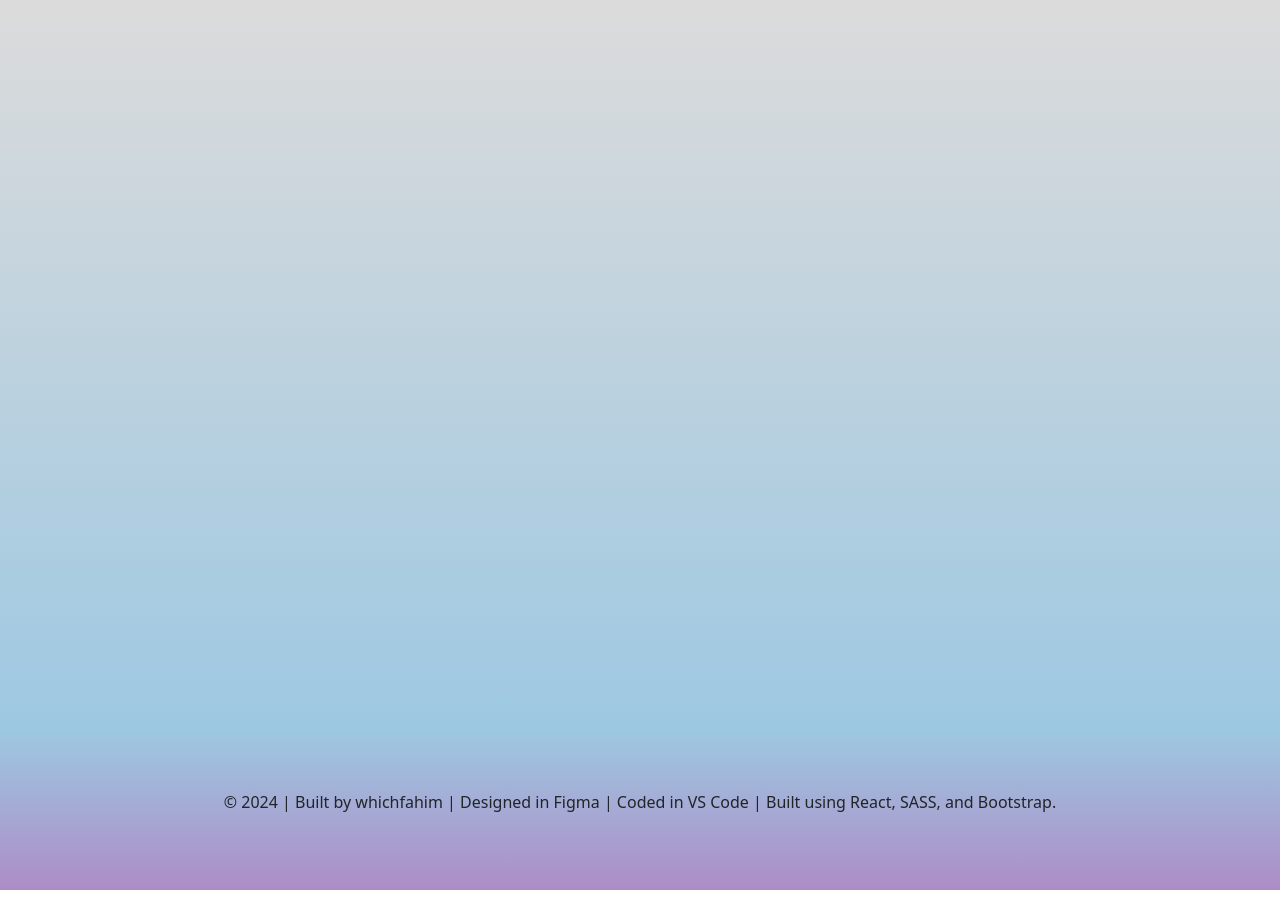
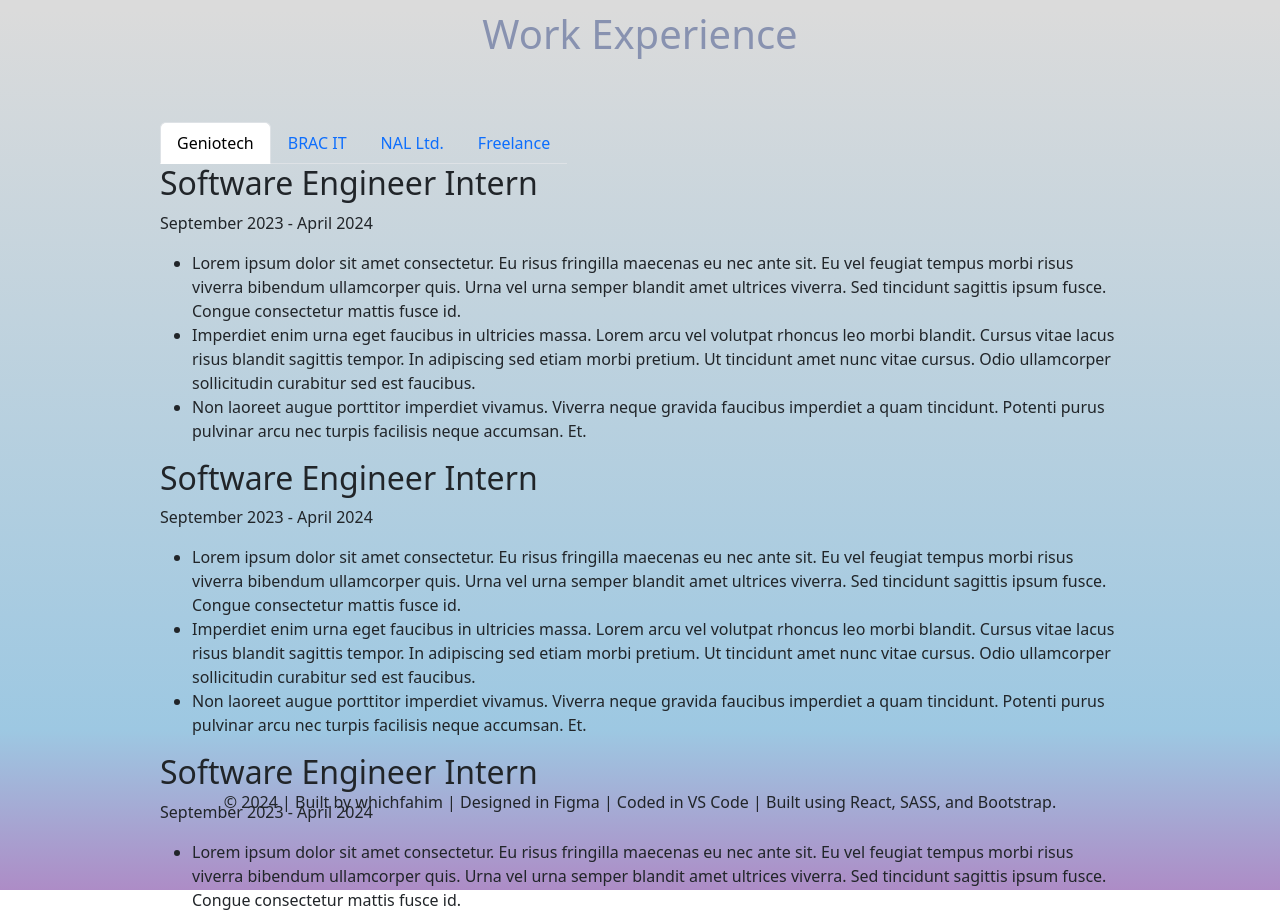
Before and after one commit to whichfahim/personal-portfolio, a React (Vite) app: page / in a window 1280 px wide. Shown: the part 2140-3056 px from the top of the page. Before the commit the page ends 3030 px from the top, so only its background shows below. Built offline with nearby package versions, Linux system fonts and the light colour scheme.

Commit message:
main | nav tabs working

```diff
--- a/src/components/Experience.jsx
+++ b/src/components/Experience.jsx
@@ -1,7 +1,194 @@
 import "../styles/Experience.scss";
 
 function Experience() {
-  return <section className="section-experience"></section>;
+  return (
+    <section className="section-experience">
+      <h1 className="u-heading-secondary">Work Experience</h1>
+
+      <div className="nav-tabs-container">
+        <ul class="nav nav-tabs" id="myTab" role="tablist">
+          <li class="nav-item" role="presentation">
+            <button
+              class="nav-link active"
+              id="geniotech-tab"
+              data-bs-toggle="tab"
+              data-bs-target="#geniotech"
+              type="button"
+              role="tab"
+              aria-controls="geniotech"
+              aria-selected="true"
+            >
+              Geniotech
+            </button>
+          </li>
+          <li class="nav-item" role="presentation">
+            <button
+              class="nav-link"
+              id="BRAC-IT-tab"
+              data-bs-toggle="tab"
+              data-bs-target="#BRAC-IT"
+              type="button"
+              role="tab"
+              aria-controls="BRAC-IT"
+              aria-selected="false"
+            >
+              BRAC IT
+            </button>
+          </li>
+          <li class="nav-item" role="presentation">
+            <button
+              class="nav-link"
+              id="NAL-tab"
+              data-bs-toggle="tab"
+              data-bs-target="#NAL"
+              type="button"
+              role="tab"
+              aria-controls="NAL"
+              aria-selected="false"
+            >
+              NAL Ltd.
+            </button>
+          </li>
+          <li class="nav-item" role="presentation">
+            <button
+              class="nav-link"
+              id="freelance-tab"
+              data-bs-toggle="tab"
+              data-bs-target="#freelance"
+              type="button"
+              role="tab"
+              aria-controls="freelance"
+              aria-selected="false"
+            >
+              Freelance
+            </button>
+          </li>
+        </ul>
+        <div class="tab-content" id="myTabContent">
+          <div
+            class="tab-pane fade show active"
+            id="geniotech"
+            role="tabpanel"
+            aria-labelledby="geniotech-tab"
+          >
+            <h2>Software Engineer Intern</h2>
+            <p>September 2023 - April 2024</p>
+            <ul>
+              <li>
+                Lorem ipsum dolor sit amet consectetur. Eu risus fringilla
+                maecenas eu nec ante sit. Eu vel feugiat tempus morbi risus
+                viverra bibendum ullamcorper quis. Urna vel urna semper blandit
+                amet ultrices viverra. Sed tincidunt sagittis ipsum fusce.
+                Congue consectetur mattis fusce id.
+              </li>
+              <li>
+                Imperdiet enim urna eget faucibus in ultricies massa. Lorem arcu
+                vel volutpat rhoncus leo morbi blandit. Cursus vitae lacus risus
+                blandit sagittis tempor. In adipiscing sed etiam morbi pretium.
+                Ut tincidunt amet nunc vitae cursus. Odio ullamcorper
+                sollicitudin curabitur sed est faucibus.
+              </li>
+              <li>
+                Non laoreet augue porttitor imperdiet vivamus. Viverra neque
+                gravida faucibus imperdiet a quam tincidunt. Potenti purus
+                pulvinar arcu nec turpis facilisis neque accumsan. Et.
+              </li>
+            </ul>
+          </div>
+          <div
+            class="tab-pane fade show active"
+            id="BRAC-IT"
+            role="tabpanel"
+            aria-labelledby="BRAC-IT-tab"
+          >
+            <h2>Software Engineer Intern</h2>
+            <p>September 2023 - April 2024</p>
+            <ul>
+              <li>
+                Lorem ipsum dolor sit amet consectetur. Eu risus fringilla
+                maecenas eu nec ante sit. Eu vel feugiat tempus morbi risus
+                viverra bibendum ullamcorper quis. Urna vel urna semper blandit
+                amet ultrices viverra. Sed tincidunt sagittis ipsum fusce.
+                Congue consectetur mattis fusce id.
+              </li>
+              <li>
+                Imperdiet enim urna eget faucibus in ultricies massa. Lorem arcu
+                vel volutpat rhoncus leo morbi blandit. Cursus vitae lacus risus
+                blandit sagittis tempor. In adipiscing sed etiam morbi pretium.
+                Ut tincidunt amet nunc vitae cursus. Odio ullamcorper
+                sollicitudin curabitur sed est faucibus.
+              </li>
+              <li>
+                Non laoreet augue porttitor imperdiet vivamus. Viverra neque
+                gravida faucibus imperdiet a quam tincidunt. Potenti purus
+                pulvinar arcu nec turpis facilisis neque accumsan. Et.
+              </li>
+            </ul>
+          </div>
+          <div
+            class="tab-pane fade show active"
+            id="NAL"
+            role="tabpanel"
+            aria-labelledby="NAL-tab"
+          >
+            <h2>Software Engineer Intern</h2>
+            <p>September 2023 - April 2024</p>
+            <ul>
+              <li>
+                Lorem ipsum dolor sit amet consectetur. Eu risus fringilla
+                maecenas eu nec ante sit. Eu vel feugiat tempus morbi risus
+                viverra bibendum ullamcorper quis. Urna vel urna semper blandit
+                amet ultrices viverra. Sed tincidunt sagittis ipsum fusce.
+                Congue consectetur mattis fusce id.
+              </li>
+              <li>
+                Imperdiet enim urna eget faucibus in ultricies massa. Lorem arcu
+                vel volutpat rhoncus leo morbi blandit. Cursus vitae lacus risus
+                blandit sagittis tempor. In adipiscing sed etiam morbi pretium.
+                Ut tincidunt amet nunc vitae cursus. Odio ullamcorper
+                sollicitudin curabitur sed est faucibus.
+              </li>
+              <li>
+                Non laoreet augue porttitor imperdiet vivamus. Viverra neque
+                gravida faucibus imperdiet a quam tincidunt. Potenti purus
+                pulvinar arcu nec turpis facilisis neque accumsan. Et.
+              </li>
+            </ul>
+          </div>
+          <div
+            class="tab-pane fade show active"
+            id="freelance"
+            role="tabpanel"
+            aria-labelledby="freelance-tab"
+          >
+            <h2>Software Engineer Intern</h2>
+            <p>September 2023 - April 2024</p>
+            <ul>
+              <li>
+                Lorem ipsum dolor sit amet consectetur. Eu risus fringilla
+                maecenas eu nec ante sit. Eu vel feugiat tempus morbi risus
+                viverra bibendum ullamcorper quis. Urna vel urna semper blandit
+                amet ultrices viverra. Sed tincidunt sagittis ipsum fusce.
+                Congue consectetur mattis fusce id.
+              </li>
+              <li>
+                Imperdiet enim urna eget faucibus in ultricies massa. Lorem arcu
+                vel volutpat rhoncus leo morbi blandit. Cursus vitae lacus risus
+                blandit sagittis tempor. In adipiscing sed etiam morbi pretium.
+                Ut tincidunt amet nunc vitae cursus. Odio ullamcorper
+                sollicitudin curabitur sed est faucibus.
+              </li>
+              <li>
+                Non laoreet augue porttitor imperdiet vivamus. Viverra neque
+                gravida faucibus imperdiet a quam tincidunt. Potenti purus
+                pulvinar arcu nec turpis facilisis neque accumsan. Et.
+              </li>
+            </ul>
+          </div>
+        </div>
+      </div>
+    </section>
+  );
 }
 
 export default Experience;
--- a/src/styles/Experience.scss
+++ b/src/styles/Experience.scss
@@ -3,4 +3,15 @@
 .section-experience {
   height: 90vh;
   background: linear-gradient(to bottom, $color-accent, $color-tertiary);
+  text-align: center;
 }
+
+.nav-tabs-container {
+  display: flex;
+  align-items: flex-start;
+  /* justify-content: left; */
+  flex-direction: column;
+  width: 75%;
+  margin: 0 auto;
+  text-align: left;
+}
```
